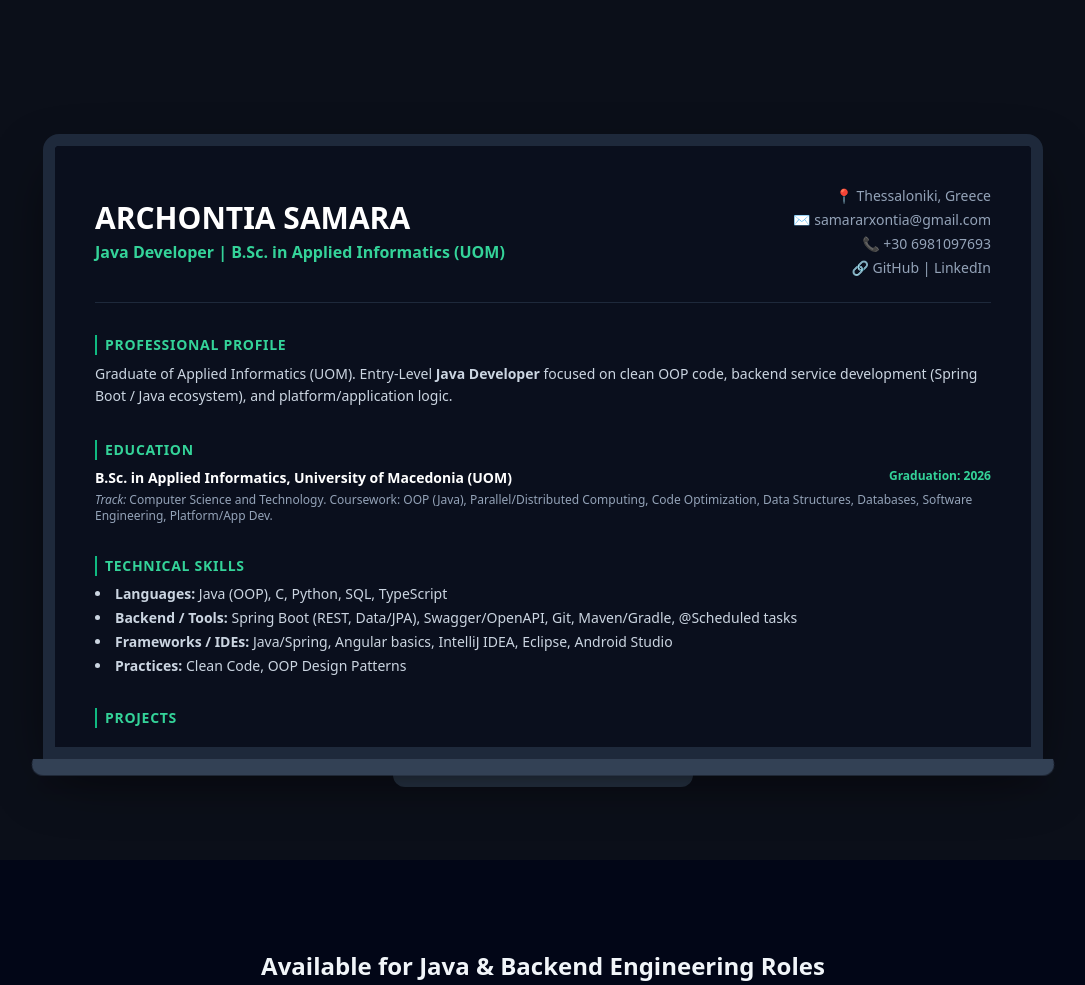
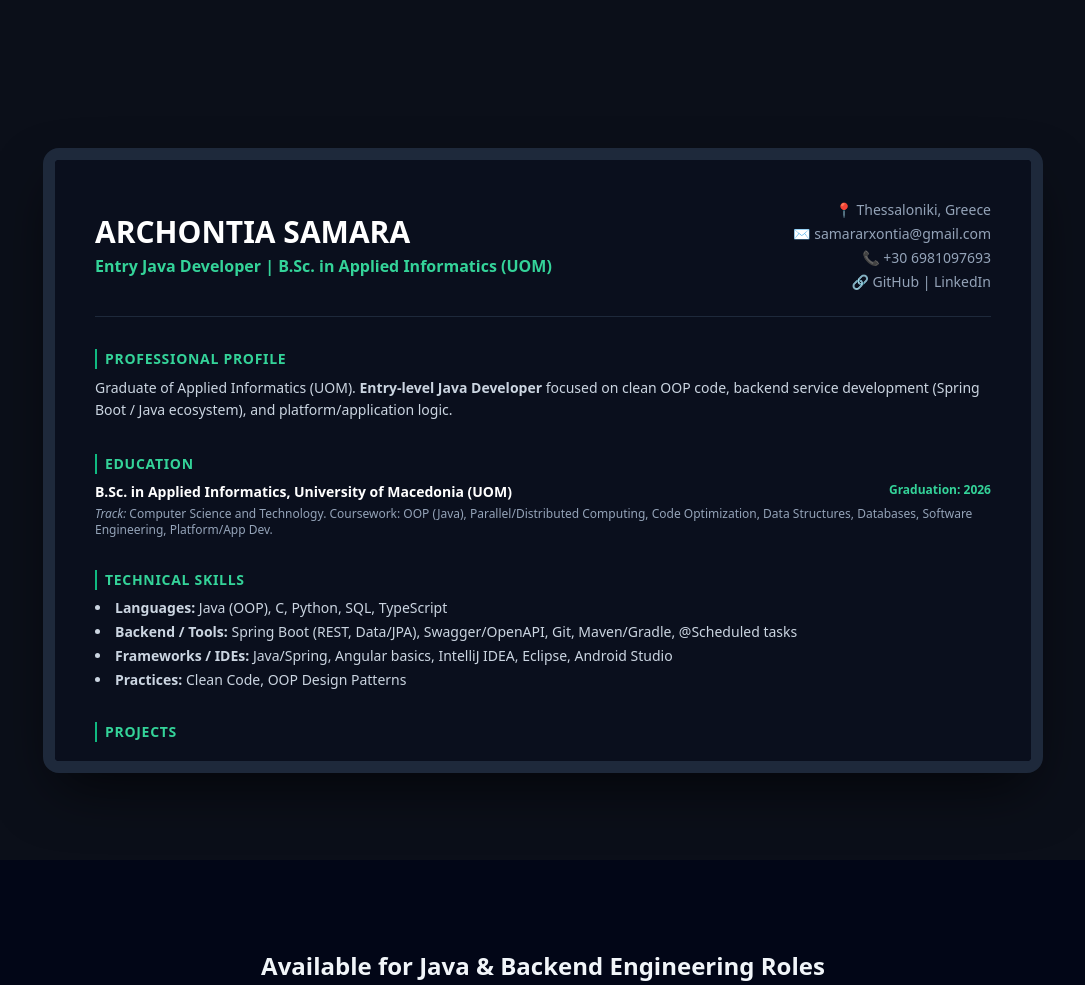
Before and after one commit to ArchontiaSam/interactive-cv, a plain HTML site: page index.html in a window 1280 px wide. Shown: the part 740-1725 px from the top of the page, without its empty margins (97-1182 px from the left). Drawn offline with nearby package versions, Linux system fonts and the light colour scheme.

Commit message:
Modify job title and enhance laptop screen styles
Updated job title to reflect entry-level status and adjusted laptop screen styles.

```diff
--- a/index.html
+++ b/index.html
@@ -24,12 +24,15 @@
       perspective: 1400px;
     }
 
-    .laptop-screen {
+   .laptop-screen {
       border: 12px solid #1e293b;
-      border-radius: 16px 16px 0 0;
+      border-radius: 16px;
       background: #020617;
       overflow: hidden;
       box-shadow: 0 25px 60px -15px rgba(0, 0, 0, 0.7);
+      width: 100%;
+      aspect-ratio: 16/10;
+      position: relative;
     }
 
     .laptop-keyboard {
@@ -69,7 +72,7 @@
       Archontia Samara
     </h1>
     <p class="text-slate-400 text-lg md:text-xl max-w-lg mb-12">
-      Java Developer | B.Sc. Applied Informatics (UOM). Scroll down to browse my CV inside the workstation.
+      Entry level Java Developer | B.Sc. Applied Informatics (UOM). Scroll down to browse my CV inside the workstation.
     </p>
     <div class="flex flex-col items-center gap-2">
       <span class="text-xs uppercase tracking-widest text-slate-500 font-semibold">Scroll Down</span>
@@ -86,7 +89,7 @@
       <div class="laptop-container w-[95%] max-w-[1000px] flex flex-col items-center">
 
         <!-- Laptop Screen -->
-        <div class="laptop-screen w-full aspect-[16/10] relative flex items-center justify-center">
+        <div class="laptop-screen">
 
           <!-- Inner CV Page (Scrollable inside the screen) -->
           <div class="inner-website absolute inset-0 w-full h-full bg-[#0a0f1d] overflow-y-auto p-6 md:p-10 flex flex-col gap-8 text-left">
@@ -95,7 +98,7 @@
             <header class="flex flex-col md:flex-row justify-between items-start md:items-center border-b border-slate-800 pb-6">
               <div>
                 <h2 class="text-2xl md:text-3xl font-extrabold text-white">ARCHONTIA SAMARA</h2>
-                <p class="text-emerald-400 font-semibold text-sm md:text-base mt-1">Java Developer | B.Sc. in Applied Informatics (UOM)</p>
+                <p class="text-emerald-400 font-semibold text-sm md:text-base mt-1">Entry Java Developer | B.Sc. in Applied Informatics (UOM)</p>
               </div>
               <div class="text-left md:text-right mt-3 md:mt-0 text-xs md:text-sm text-slate-400 space-y-1">
                 <p>📍 Thessaloniki, Greece</p>
@@ -109,7 +112,8 @@
             <section class="space-y-2">
               <h3 class="text-sm font-bold uppercase tracking-wider text-emerald-400 border-l-2 border-emerald-500 pl-2">Professional Profile</h3>
               <p class="text-slate-300 text-sm leading-relaxed">
-                Graduate of Applied Informatics (UOM). Entry-Level <strong>Java Developer</strong> focused on clean OOP code, backend service development (Spring Boot / Java ecosystem), and platform/application logic.
+                Graduate of Applied Informatics (UOM). <strong>Entry-level Java Developer</strong> focused on clean OOP code, backend service development (Spring Boot / Java ecosystem), and platform/application logic.
+
               </p>
             </section>
 
@@ -197,11 +201,6 @@
 
           </div>
         </div>
-
-        <!-- Laptop Keyboard Base -->
-        <div class="laptop-keyboard w-[102%]"></div>
-        <div class="w-[30%] h-3 bg-slate-700/80 rounded-b-xl mx-auto shadow-inner"></div>
-
       </div>
 
   </section>
```
